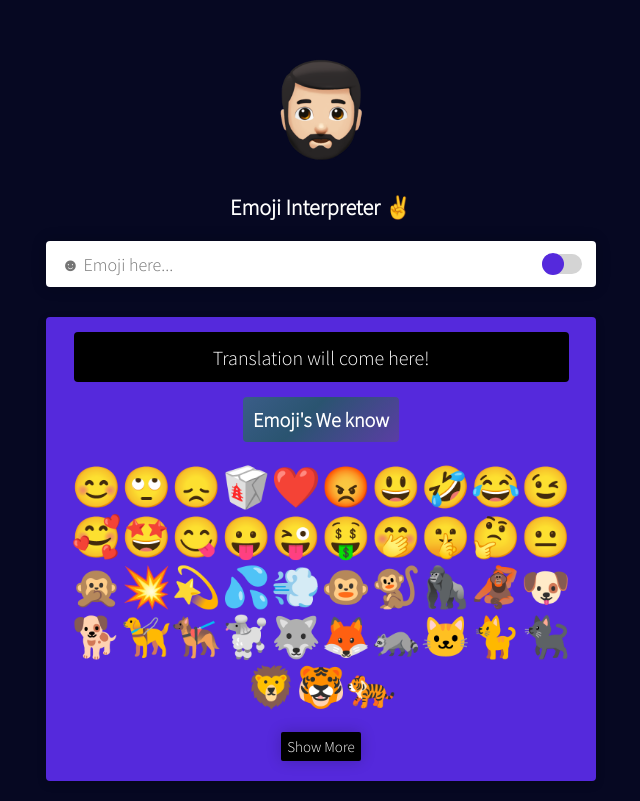
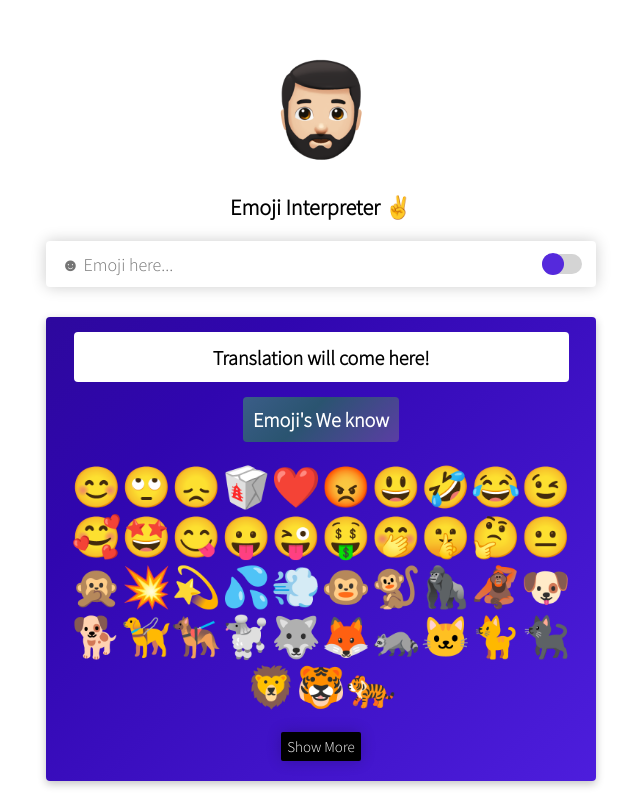
Before and after one commit to mosahil228/emoji-interpreter, a React (Create React App) app: page / in a window 1280 px wide. Shown: the whole page, without its empty margins (319-959 px from the left). Built offline with nearby package versions, Linux system fonts and the light colour scheme.

Commit message:
dark mode added

```diff
--- a/src/App.js
+++ b/src/App.js
@@ -4,7 +4,7 @@ import PulseLoader from "react-spinners/PulseLoader";
 const App = () => {
   const [name, setName] = useState("Translation will come here!");
   const [input, setInput] = useState("")
-  const [menu, setMenu] = useState(false);
+  const [menu, setMenu] = useState(true);
   const [btnName, setBtnName] = useState("Show More")
   const [len, setLen] = useState(43);
   const [loading, setLoading] = useState(false);
--- a/src/index.css
+++ b/src/index.css
@@ -105,7 +105,10 @@ input {
 }
 
 .eachItem {
-  background: rgb(85, 41, 220);
+  /* background: rgb(85, 41, 220); */
+  background: linear-gradient(-45deg, rgb(85, 41, 220), rgb(99, 47, 255), rgb(48, 6, 175), rgb(32, 18, 77));
+  background-size: 400% 400%;
+  animation: change 3s ease-in-out infinite;
   width: 100%;
   height: 100%;
   border-radius: 0.4rem;
```
